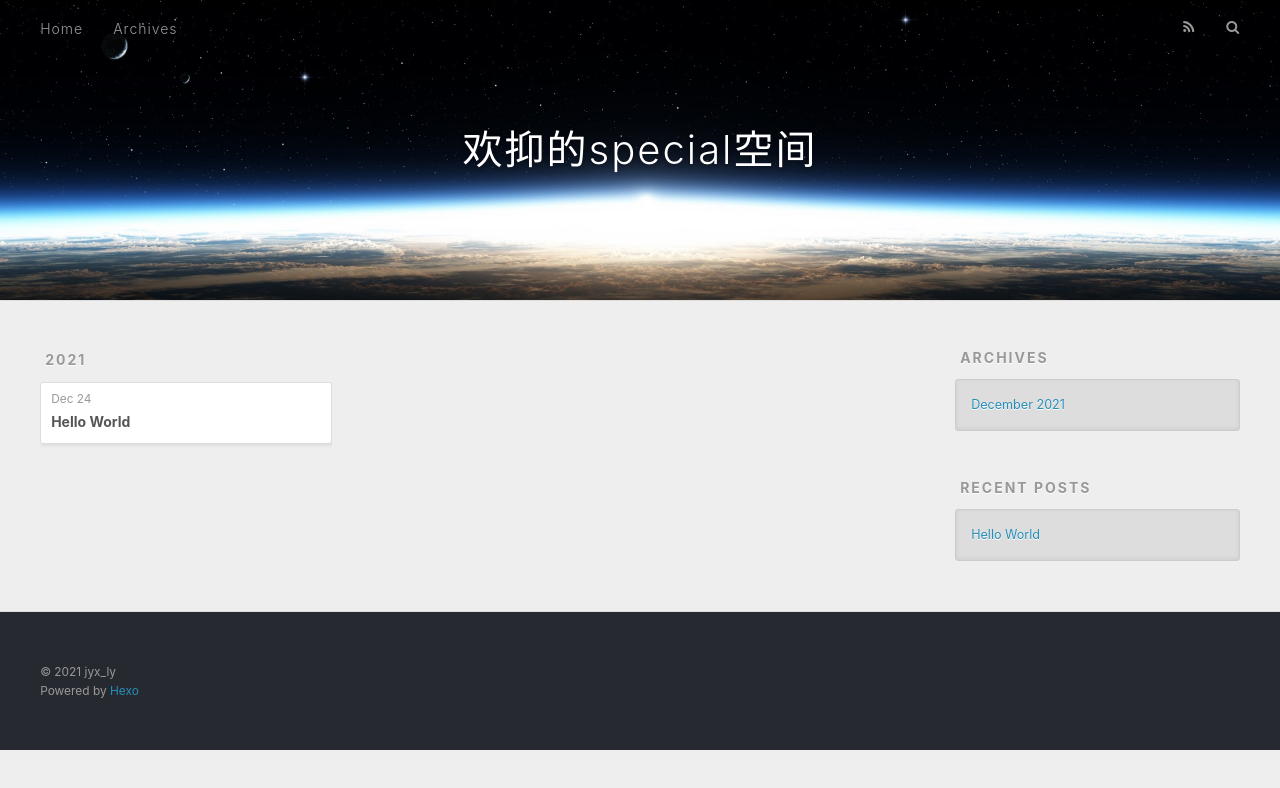
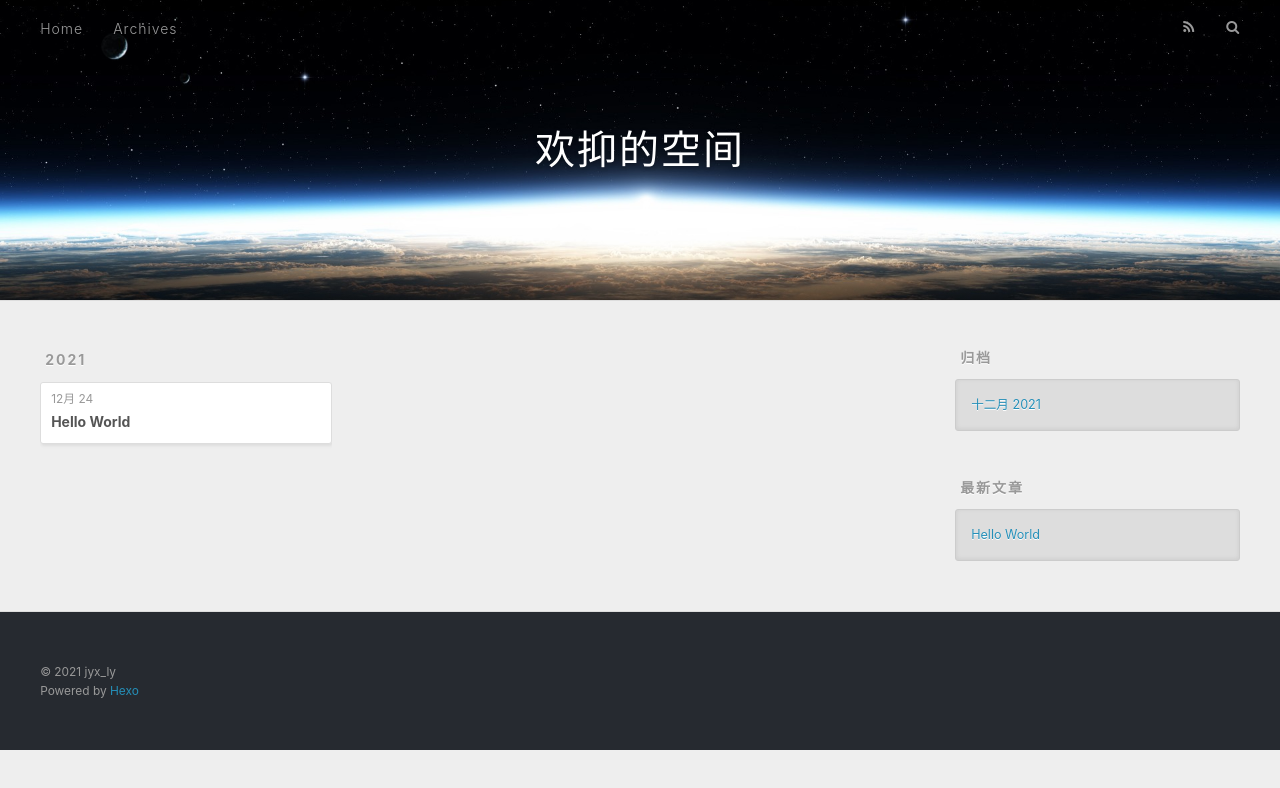
Before and after one commit to jyxzwd/jyxzwd.github.io, a plain HTML site: page archives/2021/12/index.html in a window 1280 px wide. Drawn offline with nearby package versions, Linux system fonts and the light colour scheme.

Commit message:
Site updated: 2021-12-24 16:57:54

```diff
--- a/archives/2021/12/index.html
+++ b/archives/2021/12/index.html
@@ -5,20 +5,20 @@
 
 
 
-  <title>Archives: 2021/12 | 欢抑的special空间</title>
+  <title>归档: 2021/12 | 欢抑的空间</title>
   <meta name="viewport" content="width=device-width, initial-scale=1, maximum-scale=1">
   <meta name="description" content="永远坚信遥远的相似性">
 <meta property="og:type" content="website">
-<meta property="og:title" content="欢抑的special空间">
+<meta property="og:title" content="欢抑的空间">
 <meta property="og:url" content="http://example.com/archives/2021/12/index.html">
-<meta property="og:site_name" content="欢抑的special空间">
+<meta property="og:site_name" content="欢抑的空间">
 <meta property="og:description" content="永远坚信遥远的相似性">
-<meta property="og:locale">
+<meta property="og:locale" content="zh_CN">
 <meta property="article:author" content="jyx_ly">
 <meta property="article:tag" content="something for nothing">
 <meta name="twitter:card" content="summary">
 
-    <link rel="alternate" href="/atom.xml" title="欢抑的special空间" type="application/atom+xml">
+    <link rel="alternate" href="/atom.xml" title="欢抑的空间" type="application/atom+xml">
 
 
     <link rel="icon" href="/favicon.png">
@@ -39,7 +39,7 @@
   <div id="header-outer" class="outer">
     <div id="header-title" class="inner">
       <h1 id="logo-wrap">
-        <a href="/" id="logo">欢抑的special空间</a>
+        <a href="/" id="logo">欢抑的空间</a>
       </h1>
 
     </div>
@@ -56,7 +56,7 @@
 
           <a id="nav-rss-link" class="nav-icon" href="/atom.xml" title="RSS Feed"></a>
 
-        <a id="nav-search-btn" class="nav-icon" title="Search"></a>
+        <a id="nav-search-btn" class="nav-icon" title="搜索"></a>
       </nav>
       <div id="search-form-wrap">
         <form action="//google.com/search" method="get" accept-charset="UTF-8" class="search-form"><input type="search" name="q" class="search-form-input" placeholder="Search"><button type="submit" class="search-form-submit">&#xF002;</button><input type="hidden" name="sitesearch" value="http://example.com"></form>
@@ -82,7 +82,7 @@
   <div class="archive-article-inner">
     <header class="archive-article-header">
       <a href="/2021/12/24/hello-world/" class="archive-article-date">
-  <time datetime="2021-12-24T06:12:19.769Z" itemprop="datePublished">Dec 24</time>
+  <time datetime="2021-12-24T06:12:19.769Z" itemprop="datePublished">12月 24</time>
 </a>
 
 
@@ -114,9 +114,9 @@
 
 
   <div class="widget-wrap">
-    <h3 class="widget-title">Archives</h3>
+    <h3 class="widget-title">归档</h3>
     <div class="widget">
-      <ul class="archive-list"><li class="archive-list-item"><a class="archive-list-link" href="/archives/2021/12/">December 2021</a></li></ul>
+      <ul class="archive-list"><li class="archive-list-item"><a class="archive-list-link" href="/archives/2021/12/">十二月 2021</a></li></ul>
     </div>
   </div>
 
@@ -124,7 +124,7 @@
 
 
   <div class="widget-wrap">
-    <h3 class="widget-title">Recent Posts</h3>
+    <h3 class="widget-title">最新文章</h3>
     <div class="widget">
       <ul>
 
```
Also changed, not shown: 2021/12/24/hello-world/index.html (+10 -10 lines), archives/2021/index.html (+11 -11 lines), archives/index.html (+11 -11 lines), index.html (+11 -11 lines).
